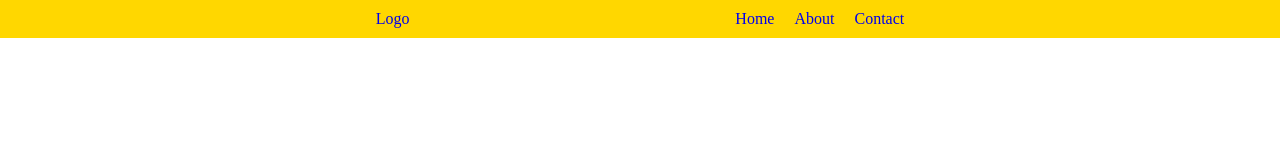
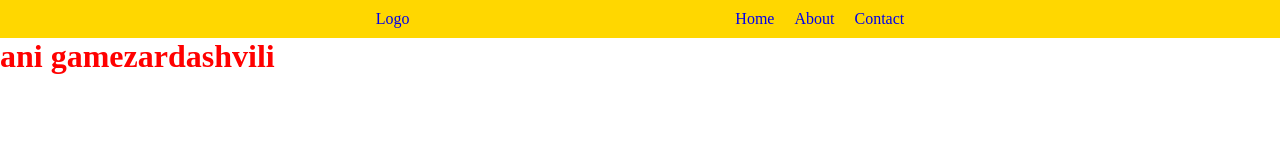
Before and after one commit to Gega-Jikuridze/Test-project, a plain HTML site: page index.html in a window 1280 px wide. Drawn offline with Linux system fonts and the light colour scheme.

Commit message:
ani ani ani

```diff
--- a/index.html
+++ b/index.html
@@ -23,5 +23,7 @@
     </div>
 </div>
 
+ <h1>ani gamezardashvili</h1>
+
 </body>
 </html>
--- a/style.css
+++ b/style.css
@@ -21,3 +21,7 @@
     display: flex;
     gap:20px
 }
+
+h1 {
+    color: red;
+}
```
